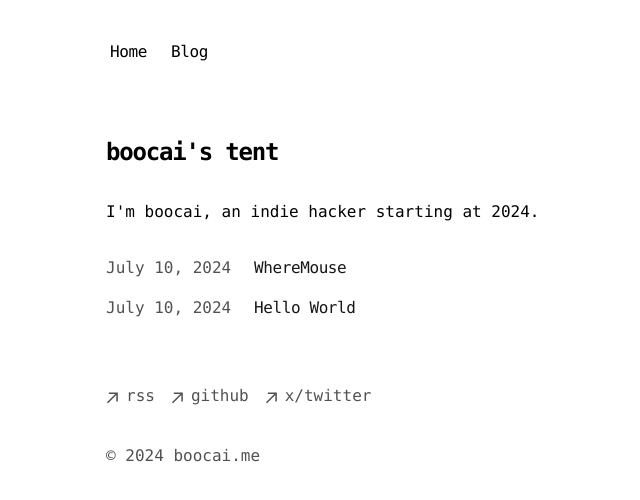
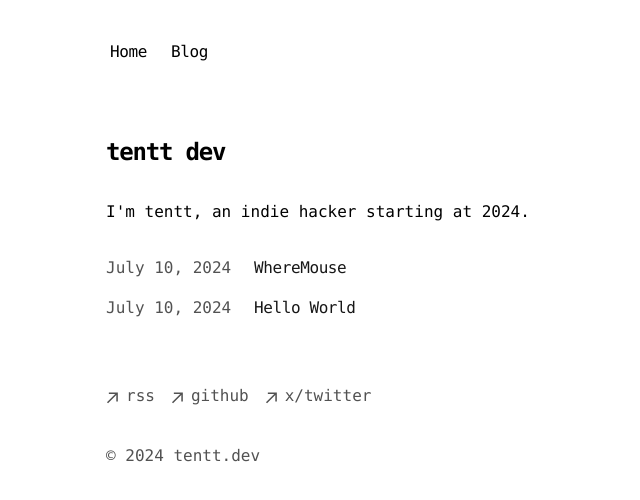
Before and after one commit to heyppen/site.me, a Next.js app: page / in a window 1280 px wide. Shown: the top 500 px of the page, without its empty margins (86-726 px from the left). Built offline with nearby package versions, Linux system fonts and the light colour scheme.

Commit message:
Replace boocai to tentt

```diff
--- a/app/blog/[slug]/page.tsx
+++ b/app/blog/[slug]/page.tsx
@@ -77,7 +77,7 @@ export default function Blog({ params }) {
             url: `${baseUrl}/blog/${post.slug}`,
             author: {
               '@type': 'Person',
-              name: 'boocai tent',
+              name: 'tentt dev',
             },
           }),
         }}
--- a/app/blog/posts/WhereMouse.mdx
+++ b/app/blog/posts/WhereMouse.mdx
@@ -3,7 +3,7 @@ title: 'WhereMouse'
 publishedAt: '2024-07-10'
 ---
 
-WhereMouse is a native macOS app, which enables you press `Ctrl+Ctrl` to reveal your mouse's position.
+[WhereMouse](https://apps.apple.com/app/wheremouse/id6529533408) is a native macOS app, which enables you press `Ctrl+Ctrl` to reveal your mouse's position.
 
 ![screenshot](/wheremouse-site-screenshot.png)
 
--- a/app/components/footer.tsx
+++ b/app/components/footer.tsx
@@ -54,7 +54,7 @@ export default function Footer() {
         </li>
       </ul>
       <p className="mt-8 text-neutral-600 dark:text-neutral-300">
-        © {new Date().getFullYear()} boocai.me
+        © {new Date().getFullYear()} tentt.dev
       </p>
     </footer>
   );
--- a/app/layout.tsx
+++ b/app/layout.tsx
@@ -11,15 +11,15 @@ import { baseUrl } from './sitemap'
 export const metadata: Metadata = {
   metadataBase: new URL(baseUrl),
   title: {
-    default: 'boocai tent',
-    template: '%s | boocai tent',
+    default: 'tentt dev',
+    template: '%s | tentt dev',
   },
-  description: 'This is boocai\'s tent.',
+  description: 'tentt dev',
   openGraph: {
-    title: 'boocai tent',
-    description: 'This is boocai\' tent.',
+    title: 'tentt dev',
+    description: 'tentt dev',
     url: baseUrl,
-    siteName: 'boocai tent',
+    siteName: 'tentt def',
     locale: 'en_US',
     type: 'website',
   },
--- a/app/page.tsx
+++ b/app/page.tsx
@@ -4,10 +4,10 @@ export default function Page() {
   return (
     <section>
       <h1 className="mb-8 text-2xl font-semibold tracking-tighter">
-        boocai's tent
+        tentt dev
       </h1>
       <p className="mb-4">
-        {`I'm boocai, an indie hacker starting at 2024.`}
+        {`I'm tentt, an indie hacker starting at 2024.`}
       </p>
       <div className="my-8">
         <BlogPosts />
--- a/app/sitemap.ts
+++ b/app/sitemap.ts
@@ -1,6 +1,6 @@
 import { getBlogPosts } from 'app/blog/utils'
 
-export const baseUrl = 'https://boocai.me'
+export const baseUrl = 'https://tentt.dev'
 
 export default async function sitemap() {
   let blogs = getBlogPosts().map((post) => ({
```
